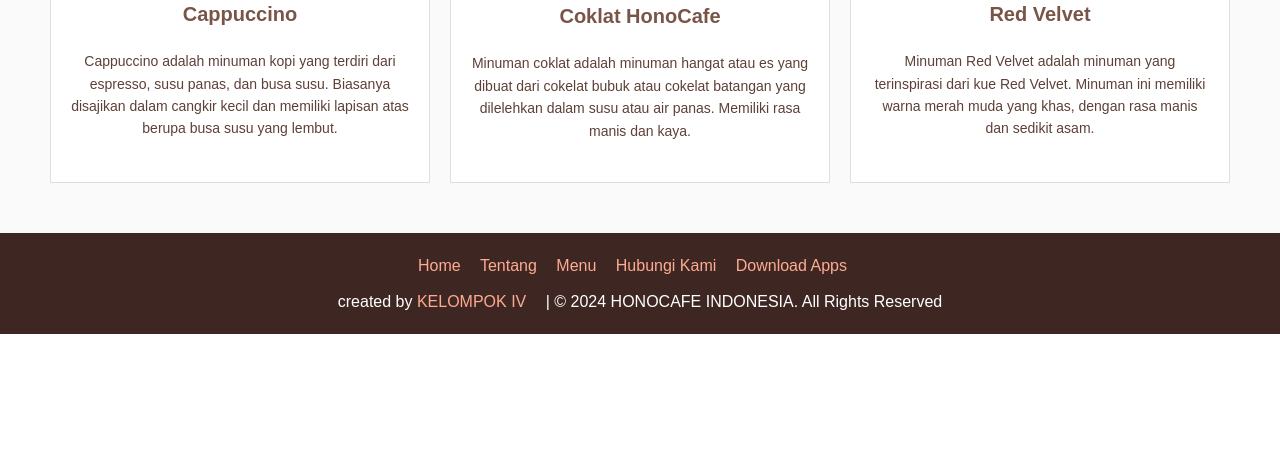
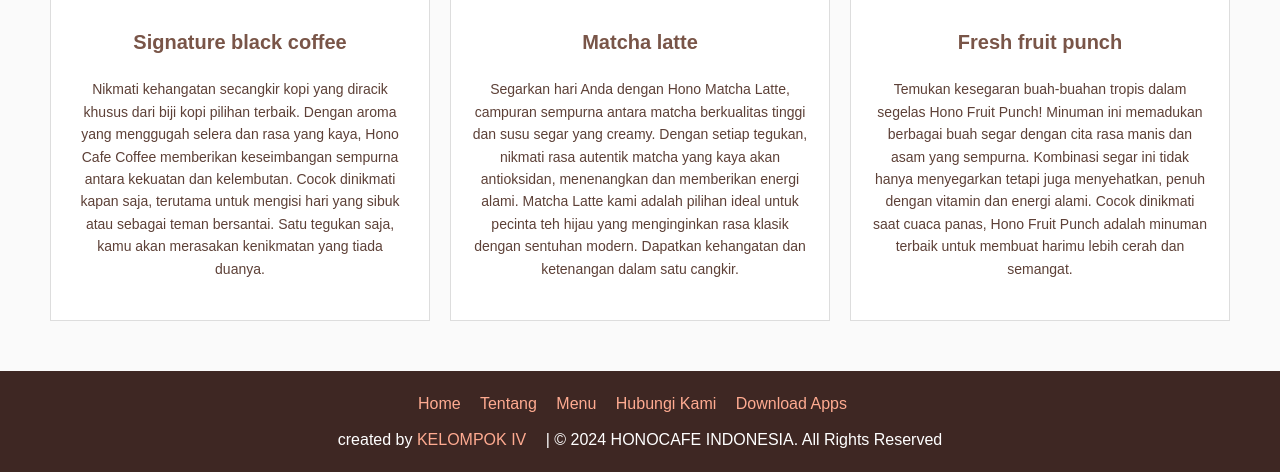
Before and after one commit to RaffiAuliya/WebDevCollaborationProject, a Flask app: template week 6/Templates/home.html in a window 1280 px wide. Shown: the part 1596-2068 px from the top of the page. Before the commit the page ends 1930 px from the top, so only its background shows below. Run offline with Flask 3, Linux system fonts and the light colour scheme; the template is opened without the code that fills it, so the values that code supplies are empty.

Commit message:
Update home.html
update menu home

```diff
--- a/week 6/Templates/home.html
+++ b/week 6/Templates/home.html
@@ -210,19 +210,19 @@
     <h2>Menu <span>Unggulan</span></h2>
     <div class="menu-grid">
       <div class="menu-item">
-        <img src="../Static/images/cappuccino.jpg" alt="Cappuccino">
-        <h3>Cappuccino</h3>
-        <p>Cappuccino adalah minuman kopi yang terdiri dari espresso, susu panas, dan busa susu. Biasanya disajikan dalam cangkir kecil dan memiliki lapisan atas berupa busa susu yang lembut.</p>
+        <img src="coffee.jpg" alt="Hono Cafe">
+        <h3>Signature black coffee</h3>
+        <p>Nikmati kehangatan secangkir kopi yang diracik khusus dari biji kopi pilihan terbaik. Dengan aroma yang menggugah selera dan rasa yang kaya, Hono Cafe Coffee memberikan keseimbangan sempurna antara kekuatan dan kelembutan. Cocok dinikmati kapan saja, terutama untuk mengisi hari yang sibuk atau sebagai teman bersantai. Satu tegukan saja, kamu akan merasakan kenikmatan yang tiada duanya.</p>
       </div>
       <div class="menu-item">
-        <img src="../Static/images/chocolate.jpg" alt="Coklat HonoCafe">
-        <h3>Coklat HonoCafe</h3>
-        <p>Minuman coklat adalah minuman hangat atau es yang dibuat dari cokelat bubuk atau cokelat batangan yang dilelehkan dalam susu atau air panas. Memiliki rasa manis dan kaya.</p>
+        <img src="iced-matcha-latte.jpg" alt="Hono Matcha">
+        <h3>Matcha latte</h3>
+        <p>Segarkan hari Anda dengan Hono Matcha Latte, campuran sempurna antara matcha berkualitas tinggi dan susu segar yang creamy. Dengan setiap tegukan, nikmati rasa autentik matcha yang kaya akan antioksidan, menenangkan dan memberikan energi alami. Matcha Latte kami adalah pilihan ideal untuk pecinta teh hijau yang menginginkan rasa klasik dengan sentuhan modern. Dapatkan kehangatan dan ketenangan dalam satu cangkir.</p>
       </div>
       <div class="menu-item">
-        <img src="../Static/images/redvelvet.jpg" alt="Red Velvet">
-        <h3>Red Velvet</h3>
-        <p>Minuman Red Velvet adalah minuman yang terinspirasi dari kue Red Velvet. Minuman ini memiliki warna merah muda yang khas, dengan rasa manis dan sedikit asam.</p>
+        <img src="fruit-punch.jpg" alt="Hono Fruit Punch">
+        <h3>Fresh fruit punch</h3>
+        <p>Temukan kesegaran buah-buahan tropis dalam segelas Hono Fruit Punch! Minuman ini memadukan berbagai buah segar dengan cita rasa manis dan asam yang sempurna. Kombinasi segar ini tidak hanya menyegarkan tetapi juga menyehatkan, penuh dengan vitamin dan energi alami. Cocok dinikmati saat cuaca panas, Hono Fruit Punch adalah minuman terbaik untuk membuat harimu lebih cerah dan semangat.</p>
       </div>
     </div>
   </section>
```
